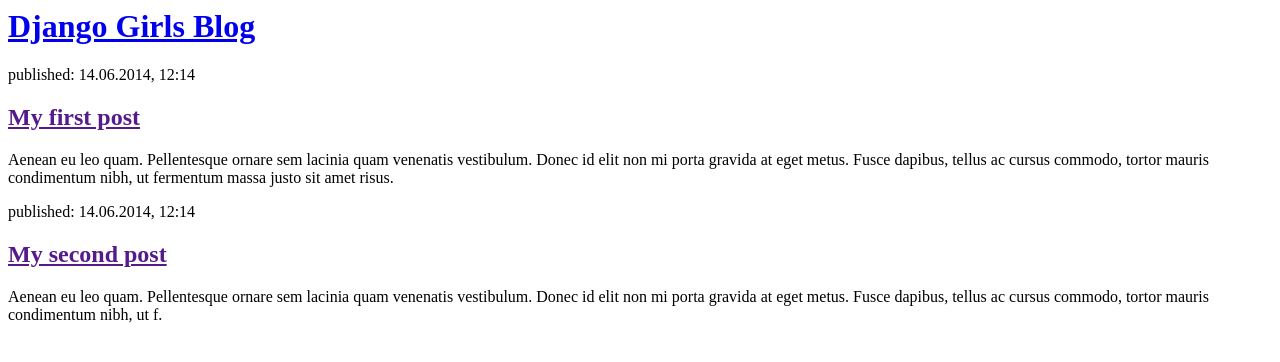
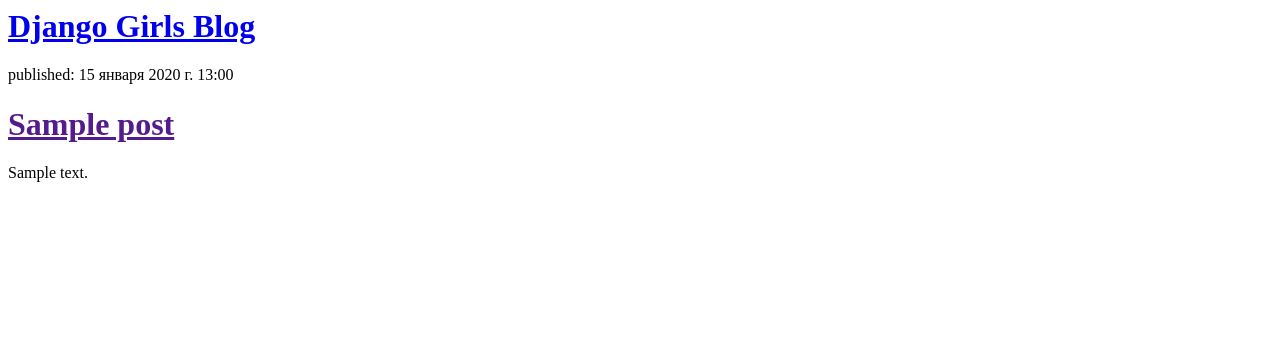
Before and after one commit to Outstaff85/my-first-blog, a Django app: page / in a window 1280 px wide. Shown: the top 362 px of the page. Run offline with Django 4.2, Linux system fonts and the light colour scheme; tables that the repository leaves empty hold one stand-in row (values such as "Sample post").

Commit message:
Modified templates to display posts from database.

```diff
--- a/blog/models.py
+++ b/blog/models.py
@@ -1,6 +1,7 @@
 from django.conf import settings
 from django.db import models
 from django.utils import timezone
+
 
 
 class Post(models.Model):
--- a/blog/templates/blog/post_list.html
+++ b/blog/templates/blog/post_list.html
@@ -7,16 +7,13 @@
             <h1><a href="/">Django Girls Blog</a></h1>
         </div>
 
-        <div>
-            <p>published: 14.06.2014, 12:14</p>
-            <h2><a href="">My first post</a></h2>
-            <p>Aenean eu leo quam. Pellentesque ornare sem lacinia quam venenatis vestibulum. Donec id elit non mi porta gravida at eget metus. Fusce dapibus, tellus ac cursus commodo, tortor mauris condimentum nibh, ut fermentum massa justo sit amet risus.</p>
-        </div>
+{% for post in posts %}
 
         <div>
-            <p>published: 14.06.2014, 12:14</p>
-            <h2><a href="">My second post</a></h2>
-            <p>Aenean eu leo quam. Pellentesque ornare sem lacinia quam venenatis vestibulum. Donec id elit non mi porta gravida at eget metus. Fusce dapibus, tellus ac cursus commodo, tortor mauris condimentum nibh, ut f.</p>
+            <p>published: {{ post.published_date }}</p>
+            <h1><a href="">{{ post.title }}</a></h1>
+            <p>{{ post.text|linebreaksbr }}</p>
         </div>
+        {% endfor %}
     </body>
 </html>
--- a/blog/views.py
+++ b/blog/views.py
@@ -1,6 +1,9 @@
 from django.shortcuts import render
+from .models import Post
+from django.utils import timezone
 
 
 # Create your views here.
 def post_list(request):
-    return render(request, "blog/post_list.html", {})
+    posts = Post.objects.filter(published_date__lte=timezone.now()).order_by('published_date')
+    return render(request, "blog/post_list.html", {'posts': posts})
```
Also changed, not shown: blog/admin.py (line endings or trailing spaces).
